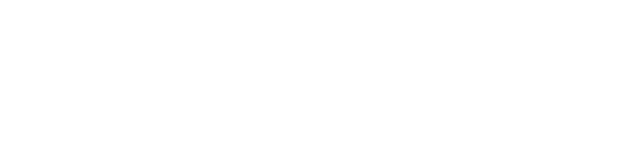
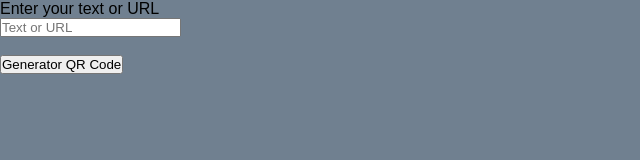
Before and after one commit to Lathika-Sri/QR-Generator-Project, a plain HTML site: page index.html in a window 1280 px wide. Shown: the whole page, without its empty margins (0-640 px from the left). Drawn offline with Linux system fonts and the light colour scheme.

Commit message:
html file

```diff
--- a/index.html
+++ b/index.html
@@ -2,5 +2,28 @@
 <html>
     <head>
         <title>QR Code Generator Project</title>
+        <link rel = "stylesheet" href ="style.css">
     </head>
+    <body>
+        <div class="container">
+            <p>Enter your text or URL</p>
+            <input type = "text" placeholder="Text or URL" id="qrText">
+            <div class="imgbox">
+                <img src = " " id ="qrImg">
+            </div>
+            <button onclick="generateQR()">Generator QR Code</button>
+
+        </div>
+        <script>
+            let imgbox = document.getElementById("imgbox");
+            let qrImg = document.getElementById("qrImg");
+            let qrText = document.getElementById("qrText");
+
+
+            function generateQR(){
+                     qrImg.src = "https://api.qrserver.com/v1/create-qr-code/?size=150x150&data= " + qrText.value;
+                     imgbox.classList.add("show-Img");
+            }
+        </script>
+    </body>
 </html>
```
